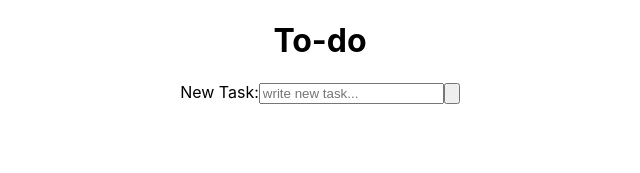
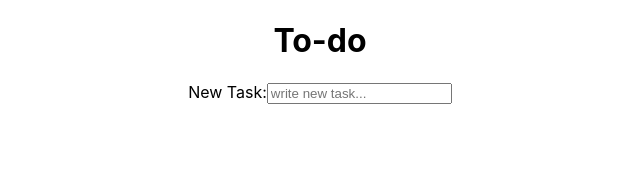
Before and after one commit to victor-jardes/to-do-frontend, a React (Create React App) app: page / in a window 1280 px wide. Shown: the top 173 px of the page, without its empty margins (320-960 px from the left). Built offline with nearby package versions, Linux system fonts and the light colour scheme.

Commit message:
build(components/maintask.js): remove redering `AddTaskButton` in file

```diff
--- a/src/components/MainTask.js
+++ b/src/components/MainTask.js
@@ -1,5 +1,4 @@
 import React from 'react';
-import AddTaskButton from './inputs/buttons/AddTaskButton';
 import WriteNewTask from './inputs/text/WriteNewTask';
 
 export default function MainTask() {
@@ -7,7 +6,6 @@ export default function MainTask() {
     <div>
       <section>
         <WriteNewTask />
-        <AddTaskButton />
       </section>
       <main />
     </div>
```
